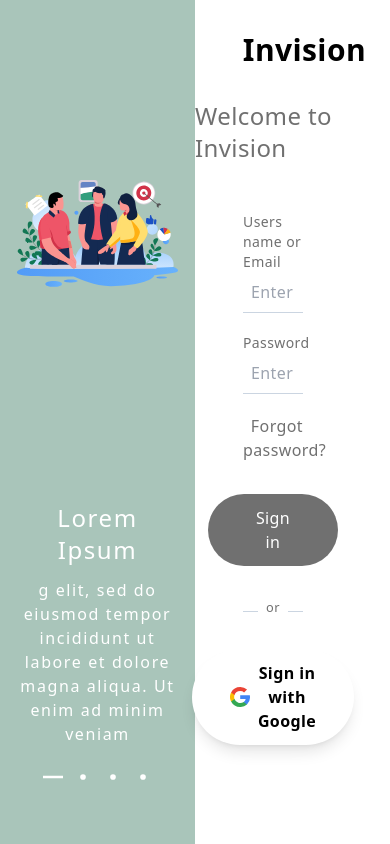
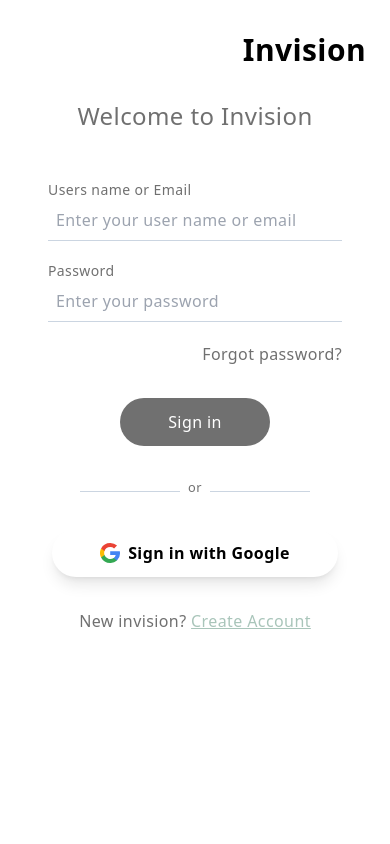
Before and after one commit to jpcchaves/invision-front, a React (Vite) app: page / in a window 390 px wide. Built offline with nearby package versions, Linux system fonts and the light colour scheme.

Commit message:
feat: add responsivity

```diff
--- a/src/App.tsx
+++ b/src/App.tsx
@@ -5,7 +5,7 @@
 
 const App = () => {
 	return (
-		<div className="w-screen h-screen">
+		<div className="w-screen h-screen max-w-full">
 			<Routes>
 				<Route path="/" element={<Carousel />}>
 					<Route index element={<LoginPage />} />
--- a/src/components/Carousel.tsx
+++ b/src/components/Carousel.tsx
@@ -15,9 +15,12 @@
 
 	return (
 		<div className="w-full h-full flex items-center justify-center">
-			<div className="w-[50%] h-screen bg-[#A9C5BA]">
+			<div className="w-[50%] h-screen bg-[#A9C5BA] hidden md:block">
 				<div className="h-[50%]">
-					<Lottie animationData={businessTeamAnimation} className="h-[100%]" />
+					<Lottie
+						animationData={businessTeamAnimation}
+						className="h-[100%] w-[100%]"
+					/>
 				</div>
 				<div className="mt-20">
 					<div className=" w-[80%] m-auto h- relative text-center tracking-widest text-white">
--- a/src/modules/auth/pages/login/index.tsx
+++ b/src/modules/auth/pages/login/index.tsx
@@ -1,17 +1,18 @@
+import { Link } from 'react-router-dom';
 import GoogleLogo from '../../../../assets/google-logo.svg';
 
 const LoginPage = () => {
 	return (
-		<div className="w-[50%] h-screen">
+		<div className="w-[100%] max-w-full md:w-[50%] h-screen">
 			<div className="font-black text-black text-3xl h-[100px] flex items-center justify-end pr-6">
 				<div>Invision</div>
 			</div>
 			<div>
-				<div className="flex items-center justify-center w-[80%]">
+				<div className="flex items-center justify-center w-[100%]">
 					<h3>Welcome to Invision</h3>
 				</div>
 				<div>
-					<form className="flex flex-col w-[80%] p-12">
+					<form className="flex flex-col w-[100%] md-[80%] p-12">
 						<span className="text-sm">Users name or Email</span>
 						<input
 							type="text"
@@ -44,6 +45,14 @@
 								Sign in with Google
 							</button>
 						</div>
+						<div className="flex items-center justify-center mt-8">
+							<p>
+								New invision?{' '}
+								<Link to="/register" className="underline text-[#A9C5BA]">
+									Create Account
+								</Link>
+							</p>
+						</div>
 					</form>
 				</div>
 			</div>
```
